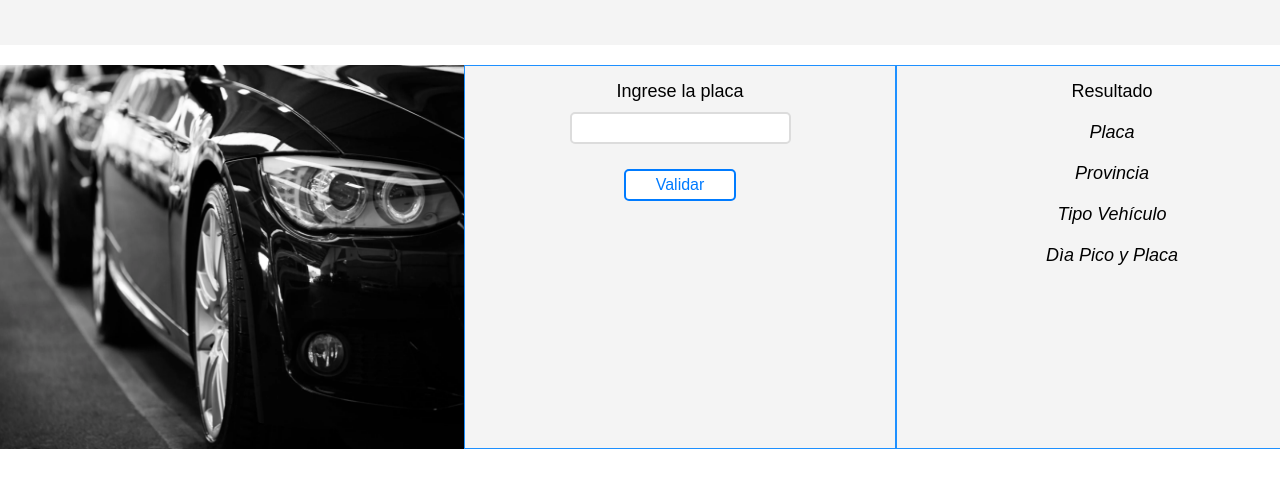
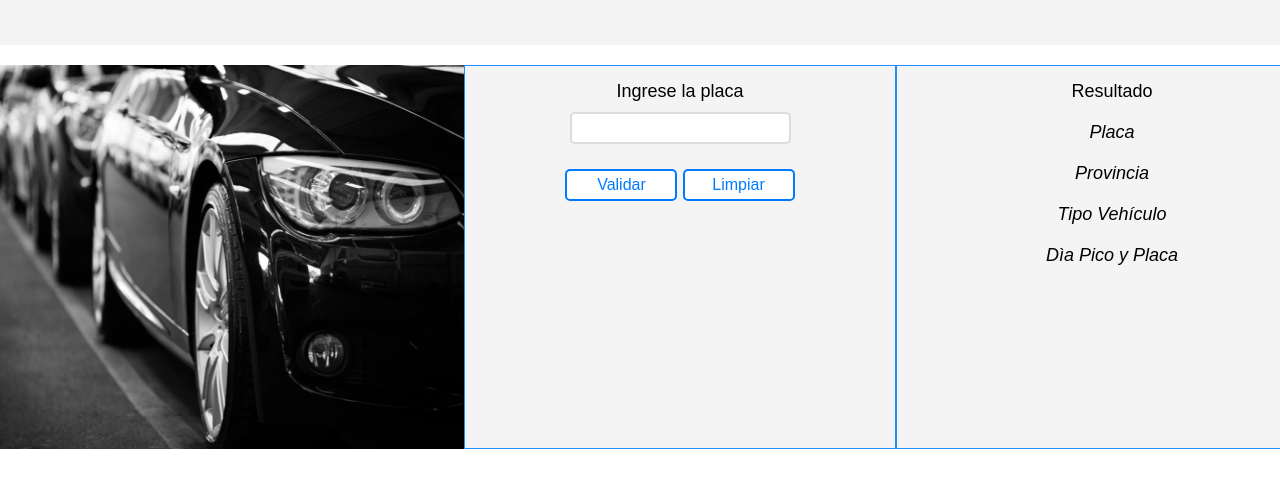
Before and after one commit to rorquera/krakedev, a plain HTML site: page placas/placas.html in a window 1280 px wide. Shown: the part 144-632 px from the top of the page. Drawn offline with Linux system fonts and the light colour scheme.

Commit message:
Creación de botón y función para limpiar, generación de casos de prueba

```diff
--- a/placas/placas.html
+++ b/placas/placas.html
@@ -23,7 +23,10 @@
         <div class="div-container">
           <label>Ingrese la placa</label>
           <input type="text" name="" id="txtPlaca" />
-          <input type="button" value="Validar" onclick="validarPlaca()" />
+          <div>
+            <input type="button" value="Validar" onclick="validarPlaca()" />
+            <input type="button" value="Limpiar" onclick="limpiar()" />
+          </div>
           <label for="" id="lblResultadoPlaca"></label>
           <label for="" id="lblValidacion"></label>
         </div>
--- a/placas/placas.js
+++ b/placas/placas.js
@@ -78,3 +78,17 @@ const mostrarPlacaGeneral = (placa) => {
     mostrarTexto('txtNumPlaca', '');
   }
 };
+
+const limpiar = () => {
+  mostrarTexto('txtCabeceraPlaca', '');
+  mostrarTexto('txtNumPlaca', '');
+  mostrarTexto('lblResVehiculo', '');
+  mostrarTexto('lblResProvincia', '');
+  mostrarTexto('lblValidacion', '');
+  mostrarTexto('lblResPlaca', '');
+  mostrarTextoEnCaja('txtPlaca', '');
+  mostrarTexto('lblResultadoPlaca', '');
+  mostrarTexto('lblResPicoPlaca', '');
+  cambiarClaseImagen('txtCabeceraPlaca', '');
+  cambiarClaseImagen('div-placa', '');
+};
```
Also changed, not shown: 2 other files.
